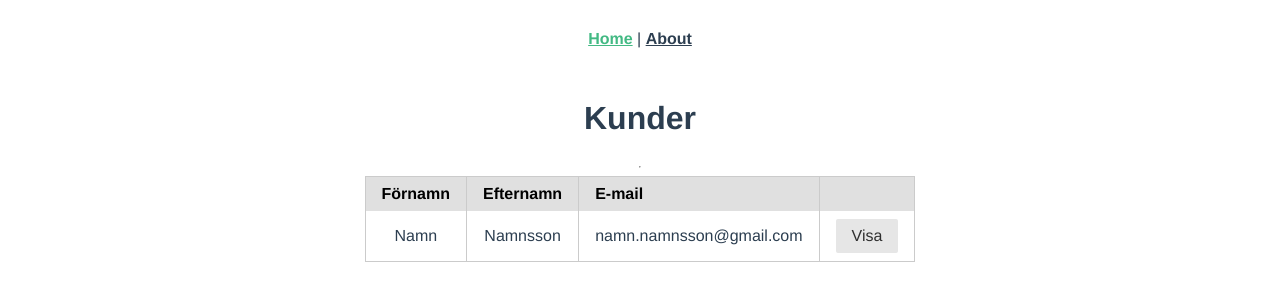
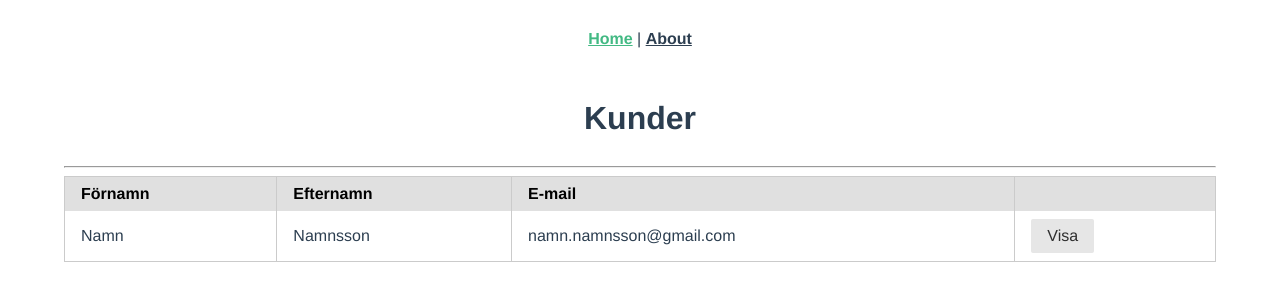
Before and after one commit to itggot-linus-styren/customer-manager-wu2, a Vue app: page / in a window 1280 px wide. Shown: the top 300 px of the page. Built offline with nearby package versions, Linux system fonts and the light colour scheme.

Commit message:
förstora tabellen för kunder

```diff
--- a/src/views/Home.vue
+++ b/src/views/Home.vue
@@ -1,6 +1,7 @@
 <template>
   <div class="home">
     <h1>Kunder</h1>
+    <div class="main">
       <hr />
       <table class="pure-table">
         <thead>
@@ -14,10 +15,13 @@
             <td>Namn</td>
             <td>Namnsson</td>
             <td>namn.namnsson@gmail.com</td>
-          <td><button class="pure-button">Visa</button></td>
+            <td>
+              <button class="pure-button">Visa</button>
+            </td>
           </tr>
         </tbody>
       </table>
+    </div>
   </div>
 </template>
 
@@ -33,5 +37,12 @@ export default {
   align-items: center;
   justify-content: center;
   flex-direction: column;
+  margin: 0 4em;
+}
+
+.main,
+table {
+  width: 100%;
+  text-align: left;
 }
 </style>
```
Lines whose indentation alone changed are shown as unchanged.
